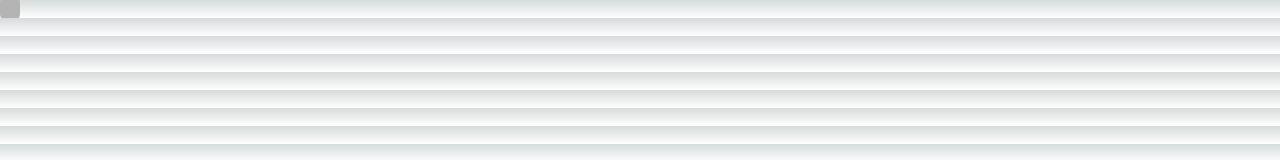
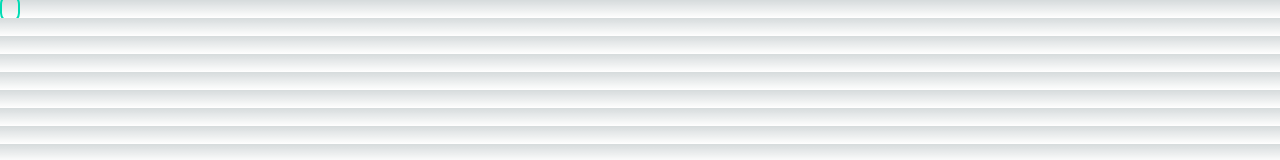
Before and after one commit to t-browne/tbrowne.github.io, a Next.js app: page /button in a window 1280 px wide. Shown: the top 160 px of the page. Built offline with nearby package versions, Linux system fonts and the light colour scheme.

Commit message:
Feat(Button on hover) Adjusted hover animation

```diff
--- a/styles/button.module.css
+++ b/styles/button.module.css
@@ -12,6 +12,5 @@
 }
 
 .button:hover {
-    background-color: #b4b4b4;
-    color: #282830;
+    border-color:#00dcb4;
 }
```
